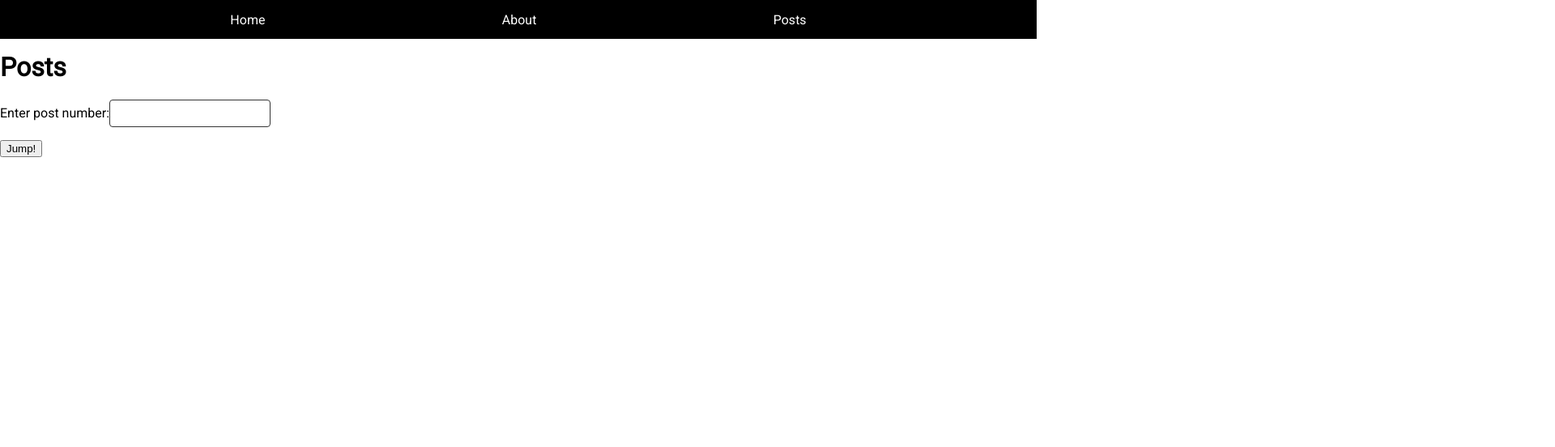
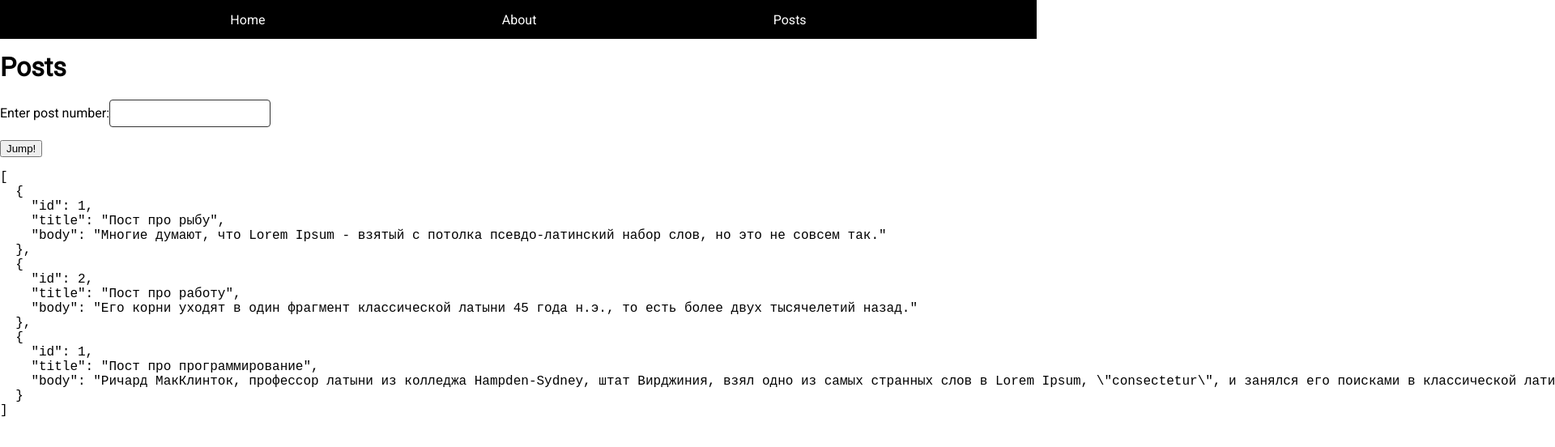
Before and after one commit to yialo/learn-nextjs, a Next.js app: page /posts in a window 1280 px wide. Shown: the top 552 px of the page at 81% size, 1920 px wide, since content can reach past the window. Built offline with nearby package versions, Linux system fonts and the light colour scheme; data requests are answered from the project's data file.

Commit message:
Add mocked backend

```diff
--- /dev/null
+++ b/db.json
@@ -0,0 +1,19 @@
+{
+  "posts": [
+    {
+      "id": 1,
+      "title": "Пост про рыбу",
+      "body": "Многие думают, что Lorem Ipsum - взятый с потолка псевдо-латинский набор слов, но это не совсем так."
+    },
+    {
+      "id": 2,
+      "title": "Пост про работу",
+      "body": "Его корни уходят в один фрагмент классической латыни 45 года н.э., то есть более двух тысячелетий назад."
+    },
+    {
+      "id": 1,
+      "title": "Пост про программирование",
+      "body": "Ричард МакКлинток, профессор латыни из колледжа Hampden-Sydney, штат Вирджиния, взял одно из самых странных слов в Lorem Ipsum, \"consectetur\", и занялся его поисками в классической латинской литературе."
+    }
+  ]
+}
--- a/pages/404.jsx
+++ b/pages/404.jsx
@@ -8,7 +8,7 @@ export default function ErrorPage404() {
   return (
     <MainLayout>
       <h1 className={style.Heading}>Error 404</h1>
-      <p>Please <Link href="/">go back</Link> to good place</p>
+      <p>Please <Link href="/"><a>go back</a></Link> to good place</p>
     </MainLayout>
   );
 }
--- a/pages/posts.jsx
+++ b/pages/posts.jsx
@@ -1,23 +1,23 @@
-import styled from 'styled-components';
-import { useCallback, useState } from 'react';
 import Link from 'next/link';
+import { useEffect, useState } from 'react';
 
 import { MainLayout } from '../layouts/MainLayout';
 
-const Input = styled.input`
-  border: 1px solid #343434;
-  padding: 8px;
-  border-radius: 4px;
-  font-size: 14px;
-  color: #343434;
-`;
-
 export default function PostsPage() {
   const [inputValue, setInputValue] = useState('');
+  const [posts, setPosts]  = useState([]);
 
-  const handleInputChange = useCallback((event) => {
+  useEffect(() => {
+    (async () => {
+      const json = await (await fetch('http://localhost:3100/posts')).json();
+      setPosts(json);
+      console.log(json);
+    })();
+  }, []);
+
+  const handleInputChange = (event) => {
     setInputValue(event.target.value);
-  }, []);
+  };
 
   return (
     <>
@@ -25,12 +25,29 @@ export default function PostsPage() {
         <h1>Posts</h1>
         <p>
           <label>Enter post number:</label>
-          <Input type="text" value={inputValue} onChange={handleInputChange} />
+          <input type="text" value={inputValue} onChange={handleInputChange} />
         </p>
         <Link href={`/post/${inputValue}`}>
           <button type="button">Jump!</button>
         </Link>
+        <pre>
+          {JSON.stringify(posts, null, 2)}
+        </pre>
+        <ul>
+
+        </ul>
       </MainLayout>
+      <style jsx>
+        {`
+          input {
+            border: 1px solid #343434;
+            padding: 8px;
+            border-radius: 4px;
+            font-size: 14px;
+            color: #343434;
+          }
+        `}
+      </style>
     </>
   );
 }
```
Also changed, not shown: package.json (+8 -3 lines), 1 other file (tests, documents, lock files or other folders).
